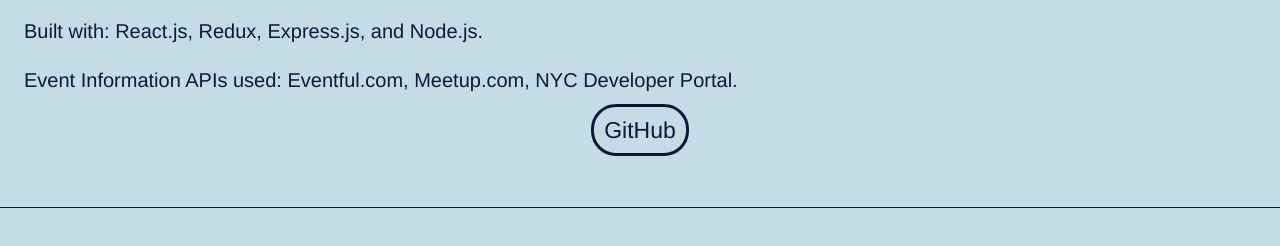
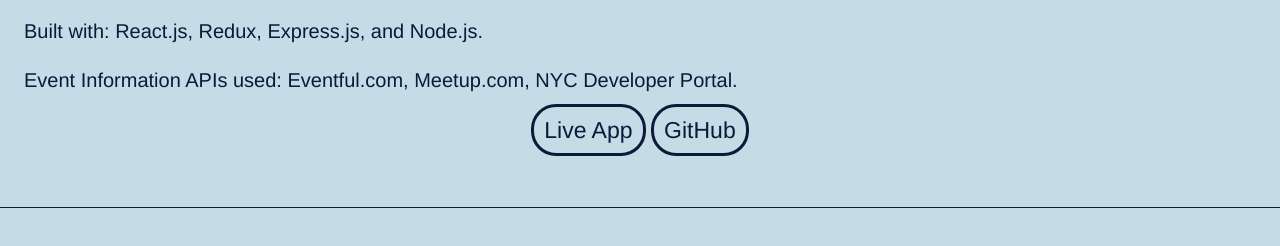
Before and after one commit to sean-r-martin/sean-r-martin.github.io, a website: page index.html in a window 1280 px wide. Shown: the part 4517-4763 px from the top of the page. Drawn offline with Linux system fonts and the light colour scheme; a web font is replaced by a local one.

Commit message:
added link to deployed navi site

```diff
--- a/index.html
+++ b/index.html
@@ -119,6 +119,7 @@
                     <div class="project-text">
                         <h1>Navi: Dynamic Event Information</h1>
                         <div id="navi-text" class="project-description"></div>
+                        <a class="link-button" target="_blank" href="http://navi-events.herokuapp.com">Live App</a>
                         <a class="link-button" target="_blank" href="https://github.com/Navi-events/navi">GitHub</a>
                     </div>
                 </div>
```
